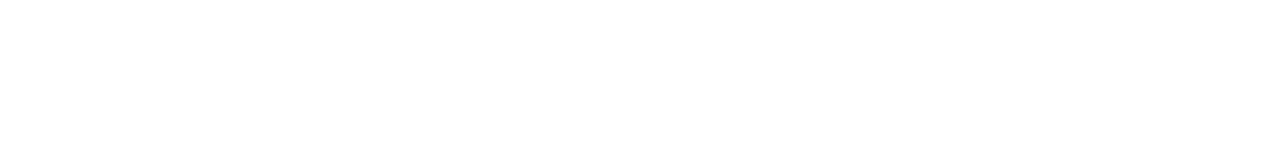
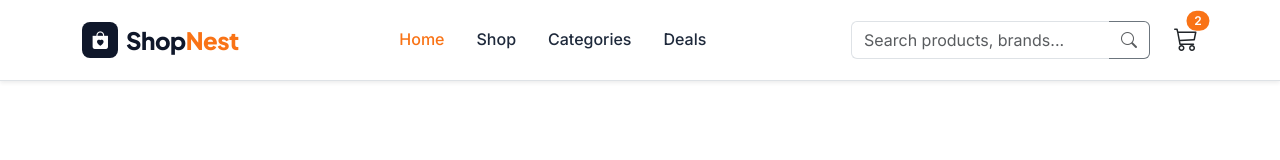
Before and after one commit to lawanbuilds/shopnest-static-website, a plain HTML site: page index.html in a window 1280 px wide. Drawn offline with nearby package versions, Linux system fonts and the light colour scheme.

Commit message:
feat(navbar): build responsive sticky header with search bar and cart badge

```diff
--- a/css/style.css
+++ b/css/style.css
@@ -99,3 +99,52 @@ h6,
   border-color: var(--accent-color);
   color: #ffffff;
 }
+
+/* ==========================================================================
+   4. STICKY NAVIGATION BAR
+   ========================================================================== */
+.brand-logo {
+  font-size: 1.5rem;
+  font-weight: 800;
+  color: var(--primary-color);
+  letter-spacing: -0.5px;
+}
+
+.brand-icon {
+  display: inline-flex;
+  align-items: center;
+  justify-content: center;
+  width: 36px;
+  height: 36px;
+  background-color: var(--primary-color);
+  color: var(--bg-white);
+  border-radius: var(--radius-sm);
+  font-size: 1.1rem;
+}
+
+.navbar-nav .nav-link {
+  color: var(--text-main);
+  transition: var(--transition);
+}
+
+.navbar-nav .nav-link:hover,
+.navbar-nav .nav-link.active {
+  color: var(--accent-color);
+}
+
+.nav-search {
+  min-width: 260px;
+}
+
+.nav-search .form-control:focus {
+  box-shadow: none;
+  border-color: #ced4da;
+}
+
+.cart-btn {
+  transition: var(--transition);
+}
+
+.cart-btn:hover {
+  color: var(--accent-color) !important;
+}
--- a/index.html
+++ b/index.html
@@ -33,8 +33,91 @@
     <link rel="stylesheet" href="css/style.css" />
   </head>
   <body>
-    <!-- Semantic Landmark Skeleton (Populated in Phases 3–6) -->
-    <header id="site-header"></header>
+    <!-- ================= HEADER & STICKY NAVBAR ================= -->
+    <header
+      id="site-header"
+      class="sticky-top bg-white border-bottom shadow-sm"
+    >
+      <nav class="navbar navbar-expand-lg py-3" aria-label="Primary Navigation">
+        <div class="container">
+          <!-- Brand Logo -->
+          <a
+            class="navbar-brand d-flex align-items-center gap-2 brand-logo"
+            href="#"
+          >
+            <span class="brand-icon" aria-hidden="true">
+              <i class="bi bi-bag-heart-fill"></i>
+            </span>
+            <span>Shop<span class="text-accent">Nest</span></span>
+          </a>
+
+          <!-- Cart Icon + Mobile Hamburger Toggler -->
+          <div class="d-flex align-items-center gap-3 order-lg-3">
+            <a
+              href="#featured-products"
+              class="cart-btn position-relative text-dark text-decoration-none"
+              aria-label="Shopping Cart with 2 items"
+            >
+              <i class="bi bi-cart3 fs-4"></i>
+              <span
+                class="position-absolute top-0 start-100 translate-middle badge rounded-pill bg-accent"
+              >
+                2
+              </span>
+            </a>
+
+            <button
+              class="navbar-toggler border-0 shadow-none"
+              type="button"
+              data-bs-toggle="collapse"
+              data-bs-target="#shopnestNav"
+              aria-controls="shopnestNav"
+              aria-expanded="false"
+              aria-label="Toggle navigation"
+            >
+              <span class="navbar-toggler-icon"></span>
+            </button>
+          </div>
+
+          <!-- Collapsible Navigation Links & Search Bar -->
+          <div class="collapse navbar-collapse order-lg-2" id="shopnestNav">
+            <ul class="navbar-nav mx-auto mb-2 mb-lg-0 gap-lg-3 fw-medium">
+              <li class="nav-item">
+                <a class="nav-link active" aria-current="page" href="#">Home</a>
+              </li>
+              <li class="nav-item">
+                <a class="nav-link" href="#featured-products">Shop</a>
+              </li>
+              <li class="nav-item">
+                <a class="nav-link" href="#categories">Categories</a>
+              </li>
+              <li class="nav-item">
+                <a class="nav-link" href="#deals">Deals</a>
+              </li>
+            </ul>
+
+            <!-- Search Input Group -->
+            <form class="d-flex nav-search me-lg-4 mt-3 mt-lg-0" role="search">
+              <div class="input-group">
+                <input
+                  type="search"
+                  class="form-control border-end-0"
+                  placeholder="Search products, brands..."
+                  aria-label="Search products"
+                />
+                <button
+                  class="btn btn-outline-secondary border-start-0 bg-white"
+                  type="submit"
+                  aria-label="Submit search"
+                >
+                  <i class="bi bi-search text-muted"></i>
+                </button>
+              </div>
+            </form>
+          </div>
+        </div>
+      </nav>
+    </header>
 
     <main id="main-content"></main>
 
```
